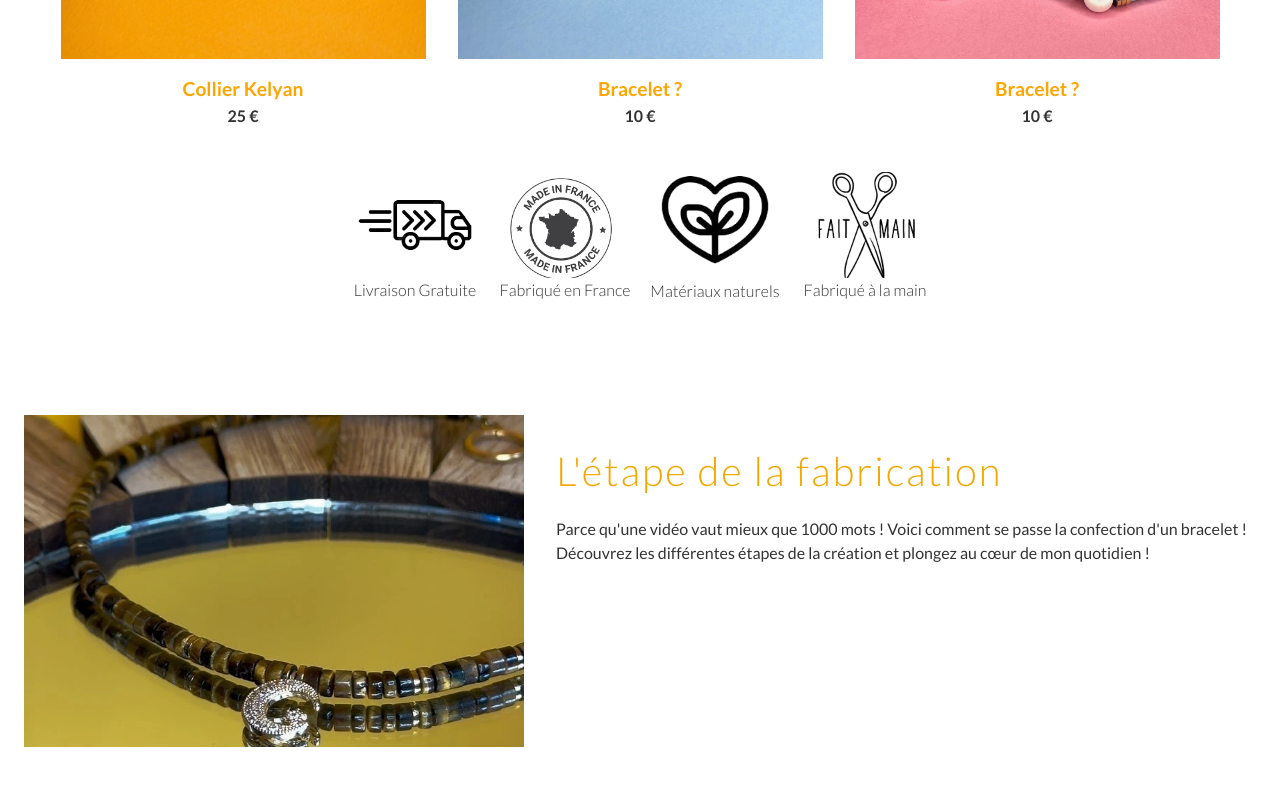
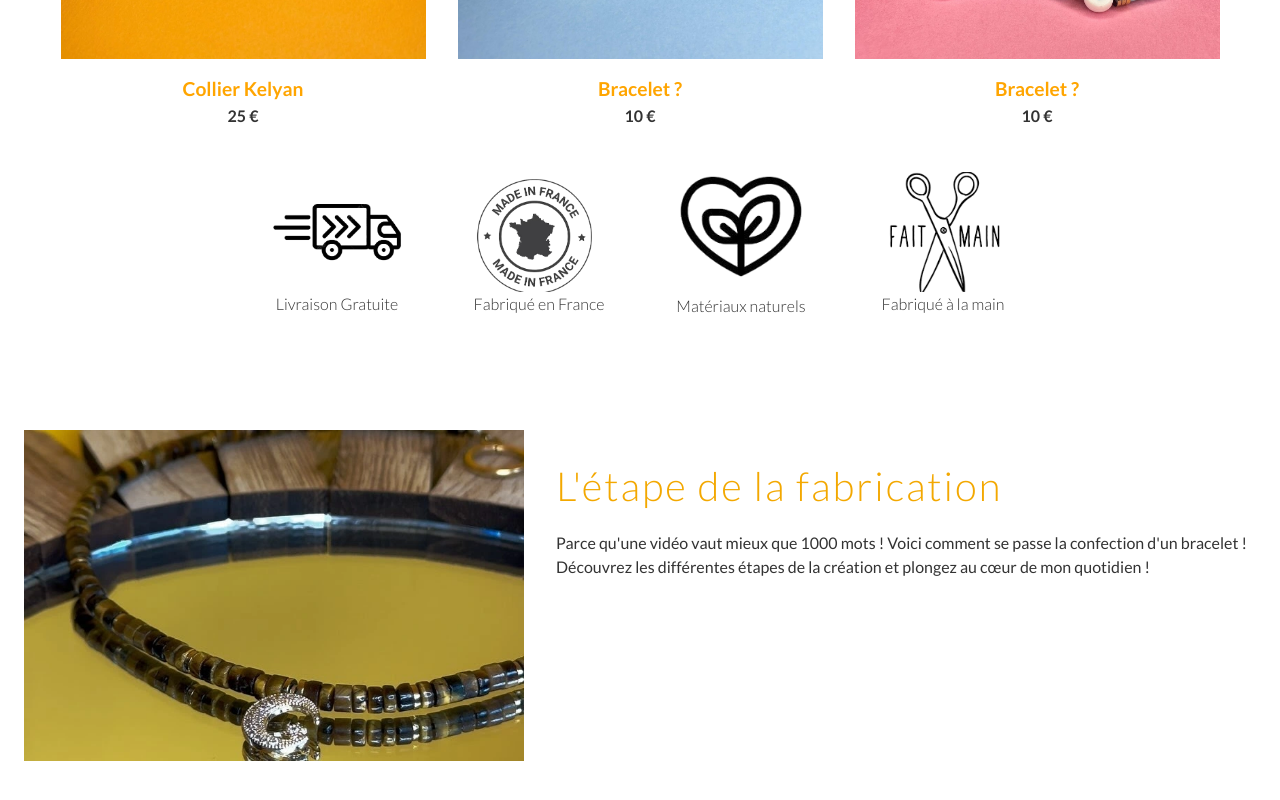
Before and after one commit to LovisCoding/atelier_manon_front, a React (Vite) app: page /home in a window 1280 px wide. Shown: the part 1270-2070 px from the top of the page. Built offline with nearby package versions, Linux system fonts and the light colour scheme.

Commit message:
Changement Navbar et Bannière

```diff
--- a/src/components/Banner.jsx
+++ b/src/components/Banner.jsx
@@ -24,7 +24,7 @@ const Banner = () => {
   return (
     <Box sx={{ backgroundColor: '#fff', marginTop: '20px' }}>
       <Container>
-        <Grid2 container justifyContent="center">
+        <Grid2 container justifyContent="center" spacing={4}>
           {items.map((item, index) => (
             <Grid2 item xs={12} sm={6} md={3} key={index}>
               <Box
@@ -39,7 +39,7 @@ const Banner = () => {
                   src={item.image}
                   alt={item.text}
                   style={{
-                    width: '150px',
+                    width: '170px',
                     height: 'auto',
                   }}
                 />
--- a/src/components/Navbar/md/NavbarMd.jsx
+++ b/src/components/Navbar/md/NavbarMd.jsx
@@ -49,7 +49,9 @@ export default function NavbarMd() {
             >
               {/* Logo and title */}
               <Stack direction="row" spacing={2} alignItems="center">
+              <Link href="/home" sx={{ display: 'flex', alignItems: 'center', textDecoration: 'none' }}>
                 <ImgMui sx={{ width: 40, height: 40 }} alt="logo" src={imgManon} />
+              </Link>
                 <Typography variant="h6" sx={{ fontWeight: 200, color: textColor }}>
                   L'Atelier de Manon
                 </Typography>
--- a/src/components/Navbar/sm/NavbarSm.jsx
+++ b/src/components/Navbar/sm/NavbarSm.jsx
@@ -7,6 +7,7 @@ import ImgMui from "../../ImgMui";
 import imgManon from "../../../assets/img/logo_manon.webp";
 import DrawerSm from "./DrawerSm";
 import ElevationScroll from "../ElevationScroll";
+import Link from "../../Link";
 
 export default function NavbarSm() {
   const [openDrawer, setOpenDrawer] = useState(false);
@@ -49,7 +50,9 @@ const [navbarState, setNavbarState] = useState({
               <IoMenu color={color}/>
             </IconButton>
             <Stack direction="row" spacing={2} alignItems="center">
-              <ImgMui sx={{ width: 40, height: 40 }} alt="logo" src={imgManon} />
+              <Link href="/home" sx={{ display: 'flex', alignItems: 'center', textDecoration: 'none' }}>
+                <ImgMui sx={{ width: 40, height: 40 }} alt="logo" src={imgManon} />
+              </Link>
               <Typography variant="h6" sx={{ fontWeight: 200, color }}>
                 L'Atelier de Manon
               </Typography>
```
